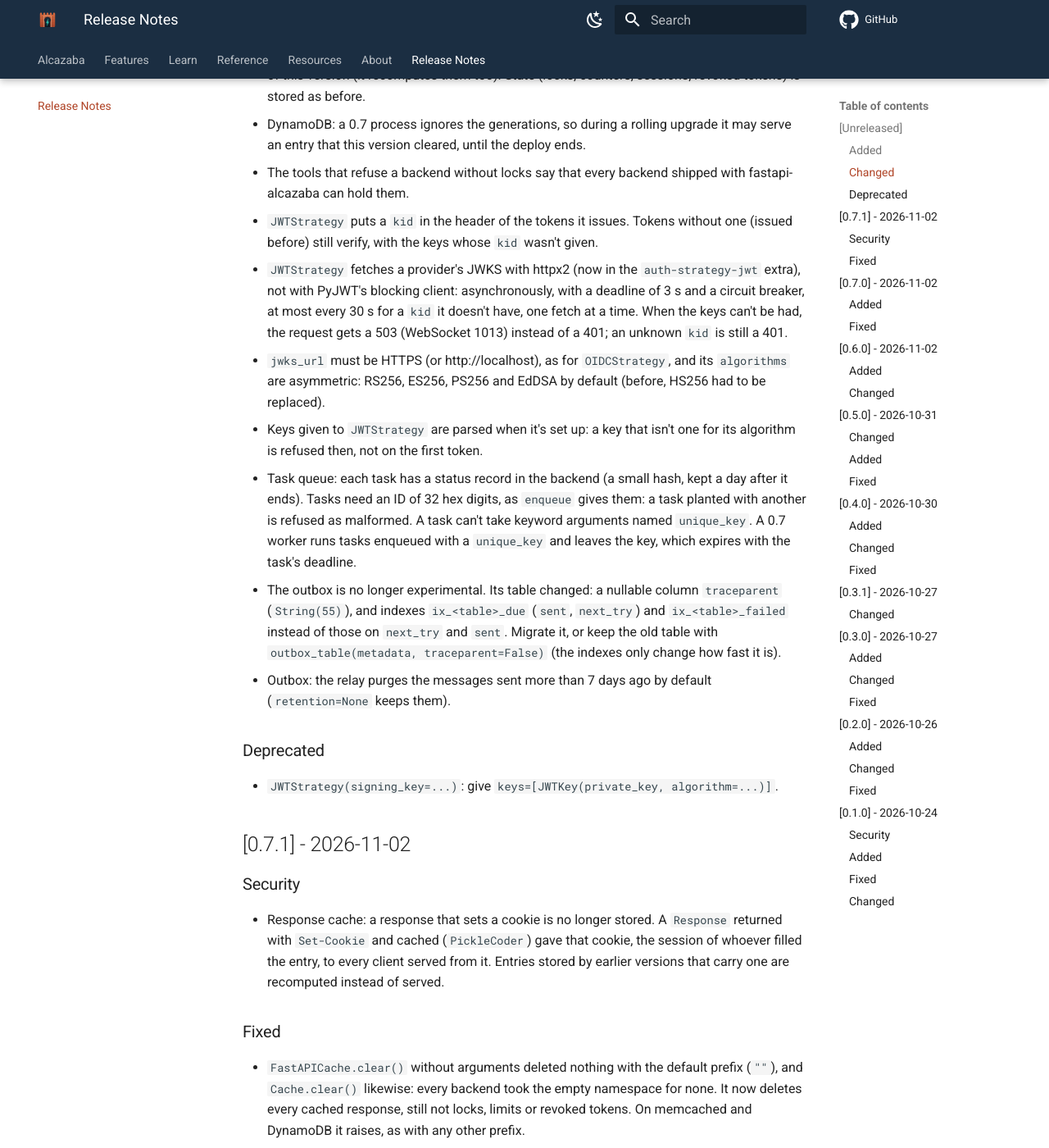
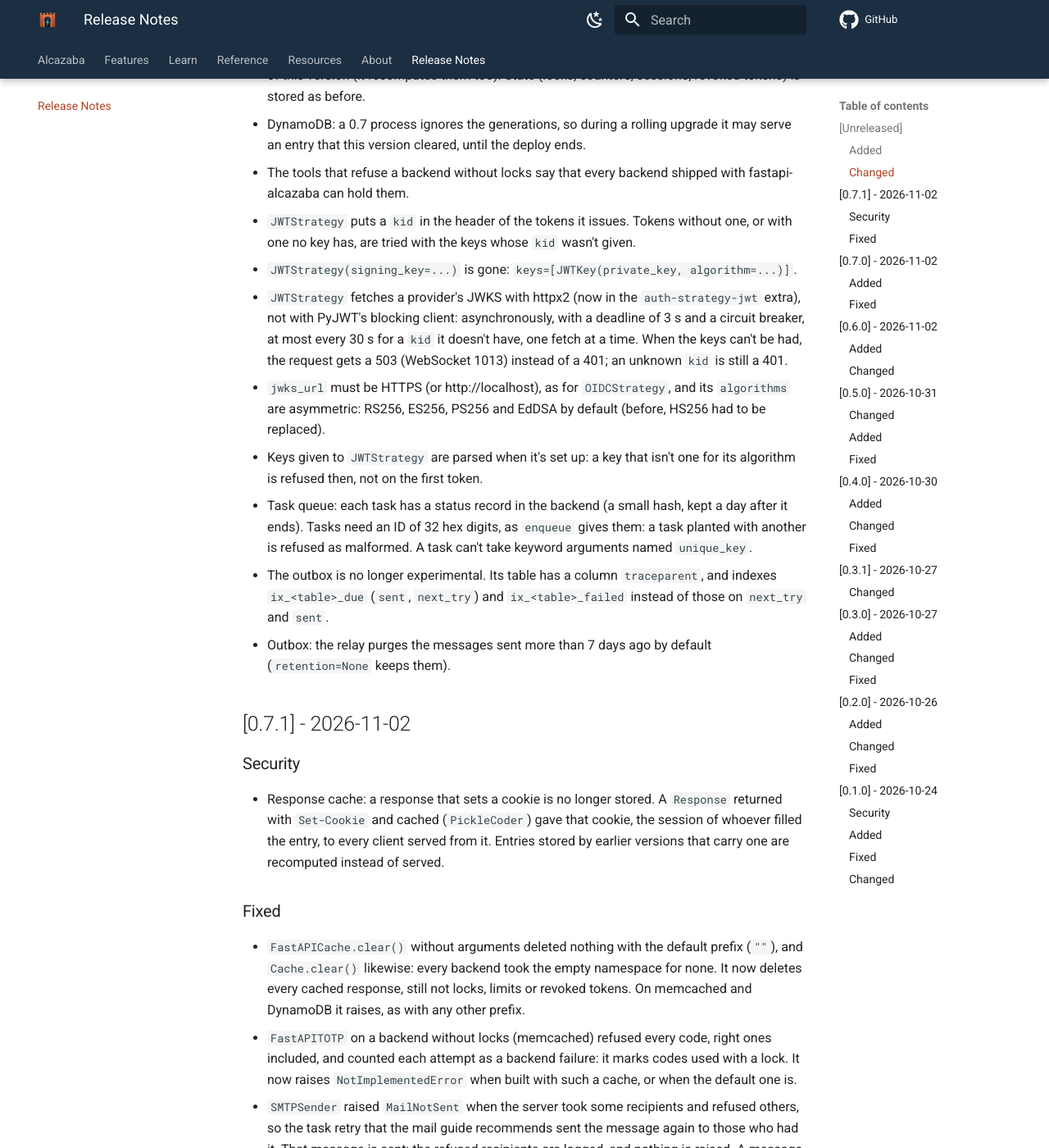
Before and after one commit to nonodev96/fastapi-alcazaba, an MkDocs documentation site: the page built from docs/changelog.md, in a window 1280 px wide and 1400 px high, scrolled down 2857 px. Shown: the whole window at 82% size. Built offline with MkDocs 1.6.1 and Material for MkDocs 9.7.7, drawn with Linux system fonts in a browser that asks for light colours; comment, search, counter and statistics services are not loaded; the version menu is left out.

Commit message:
Drop compatibility paths nobody needs: signing_key and the outbox table without traceparent

```diff
--- a/CHANGELOG.md
+++ b/CHANGELOG.md
@@ -98,8 +98,9 @@ adheres to [Semantic Versioning](https://semver.org/spec/v2.0.0.html).
   entry that this version cleared, until the deploy ends.
 - The tools that refuse a backend without locks say that every backend shipped with
   fastapi-alcazaba can hold them.
-- `JWTStrategy` puts a `kid` in the header of the tokens it issues. Tokens without one (issued
-  before) still verify, with the keys whose `kid` wasn't given.
+- `JWTStrategy` puts a `kid` in the header of the tokens it issues. Tokens without one, or with
+  one no key has, are tried with the keys whose `kid` wasn't given.
+- `JWTStrategy(signing_key=...)` is gone: `keys=[JWTKey(private_key, algorithm=...)]`.
 - `JWTStrategy` fetches a provider's JWKS with httpx2 (now in the `auth-strategy-jwt` extra), not
   with PyJWT's blocking client: asynchronously, with a deadline of 3 s and a circuit breaker, at
   most every 30 s for a `kid` it doesn't have, one fetch at a time. When the keys can't be had, the
@@ -108,23 +109,14 @@ adheres to [Semantic Versioning](https://semver.org/spec/v2.0.0.html).
   asymmetric: RS256, ES256, PS256 and EdDSA by default (before, HS256 had to be replaced).
 - Keys given to `JWTStrategy` are parsed when it's set up: a key that isn't one for its algorithm
   is refused then, not on the first token.
-
 - Task queue: each task has a status record in the backend (a small hash, kept a day after it
   ends). Tasks need an ID of 32 hex digits, as `enqueue` gives them: a task planted with another
-  is refused as malformed. A task can't take keyword arguments named `unique_key`. A 0.7 worker
-  runs tasks enqueued with a `unique_key` and leaves the key, which expires with the task's
-  deadline.
-
-- The outbox is no longer experimental. Its table changed: a nullable column `traceparent`
-  (`String(55)`), and indexes `ix_<table>_due` (`sent`, `next_try`) and `ix_<table>_failed`
-  instead of those on `next_try` and `sent`. Migrate it, or keep the old table with
-  `outbox_table(metadata, traceparent=False)` (the indexes only change how fast it is).
+  is refused as malformed. A task can't take keyword arguments named `unique_key`.
+- The outbox is no longer experimental. Its table has a column `traceparent`, and indexes
+  `ix_<table>_due` (`sent`, `next_try`) and `ix_<table>_failed` instead of those on `next_try`
+  and `sent`.
 - Outbox: the relay purges the messages sent more than 7 days ago by default
   (`retention=None` keeps them).
-
-### Deprecated
-
-- `JWTStrategy(signing_key=...)`: give `keys=[JWTKey(private_key, algorithm=...)]`.
 
 ## [0.7.1] - 2026-11-02
 
```
Also changed, not shown: docs/guide/authentication/jwt.md (+3 -3 lines), docs/guide/background.md (+1 -8 lines), 7 other files.
